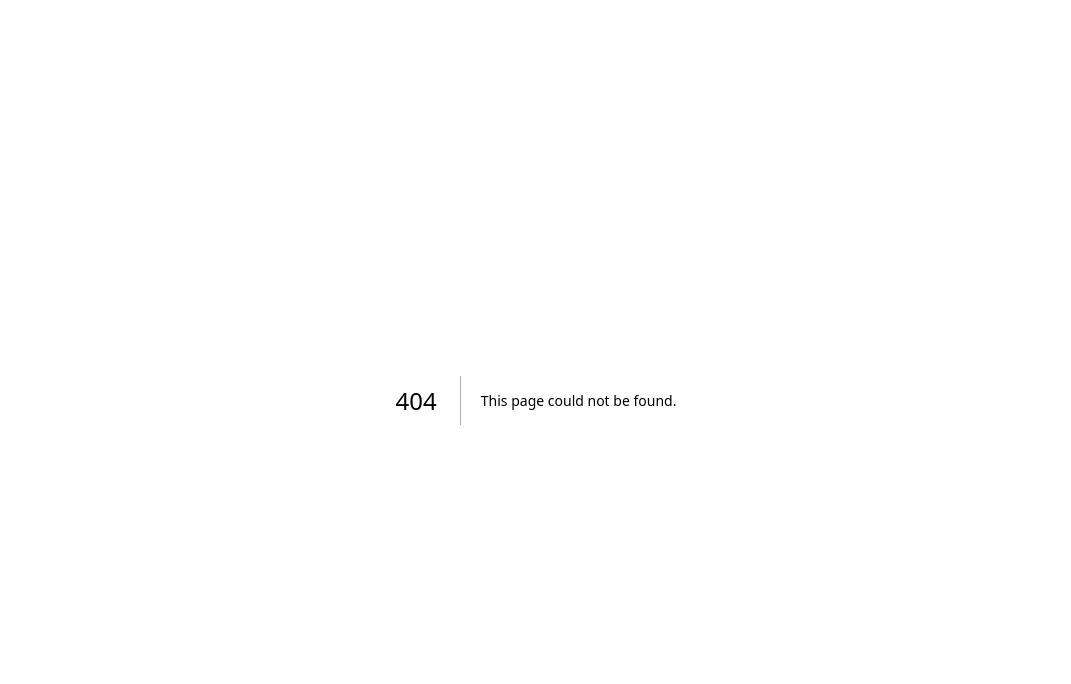
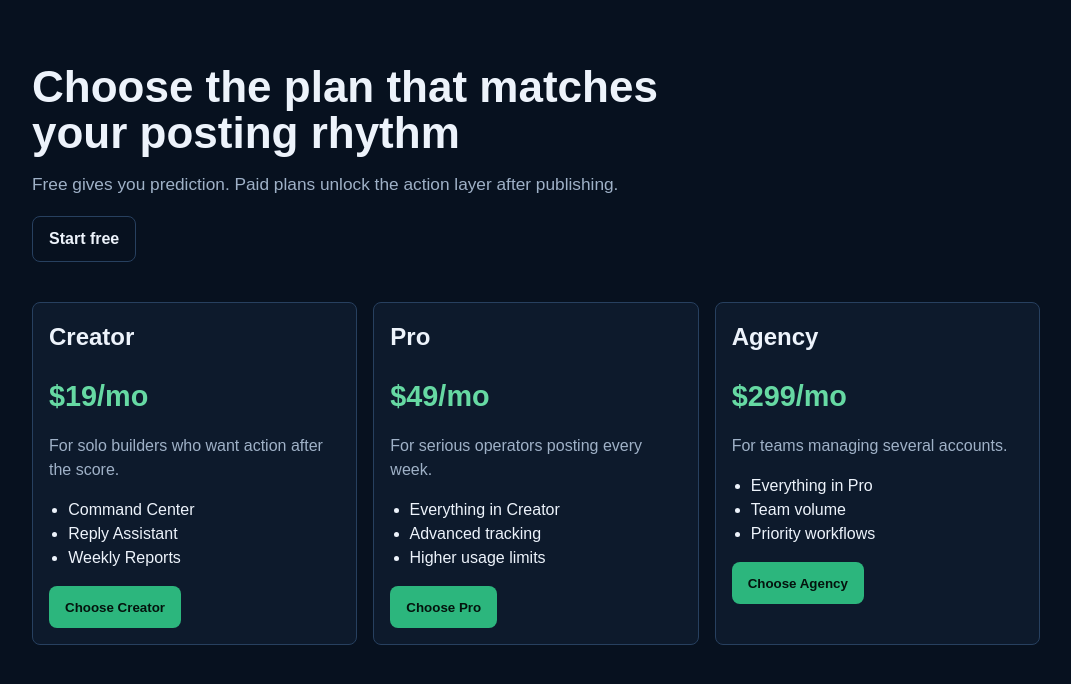
Before and after one commit to Nasser934/Signal_OS, a Next.js app in the folder web/: page /pricing in a window 1280 px wide. Before the commit this address had no page. Shown: the top 684 px of the page, without its empty margins (104-1175 px from the left). Built offline with nearby package versions, Linux system fonts and the light colour scheme.

Commit message:
Improve marketing flow and add pricing page

```diff
--- /dev/null
+++ b/web/app/pricing/page.tsx
@@ -0,0 +1,100 @@
+'use client';
+
+import Link from 'next/link';
+import { useState } from 'react';
+
+type Plan = 'creator' | 'pro' | 'agency';
+
+const PLANS: Array<{
+  id: Plan;
+  name: string;
+  price: string;
+  description: string;
+  bullets: string[];
+}> = [
+  {
+    id: 'creator',
+    name: 'Creator',
+    price: '$19/mo',
+    description: 'For solo builders who want action after the score.',
+    bullets: ['Command Center', 'Reply Assistant', 'Weekly Reports'],
+  },
+  {
+    id: 'pro',
+    name: 'Pro',
+    price: '$49/mo',
+    description: 'For serious operators posting every week.',
+    bullets: ['Everything in Creator', 'Advanced tracking', 'Higher usage limits'],
+  },
+  {
+    id: 'agency',
+    name: 'Agency',
+    price: '$299/mo',
+    description: 'For teams managing several accounts.',
+    bullets: ['Everything in Pro', 'Team volume', 'Priority workflows'],
+  },
+];
+
+export default function PricingPage() {
+  const [loadingPlan, setLoadingPlan] = useState<Plan | null>(null);
+  const [message, setMessage] = useState('');
+
+  async function startCheckout(plan: Plan) {
+    setLoadingPlan(plan);
+    setMessage('');
+
+    try {
+      const response = await fetch('/api/billing/checkout', {
+        method: 'POST',
+        headers: { 'Content-Type': 'application/json' },
+        body: JSON.stringify({ plan }),
+      });
+      const body = (await response.json()) as { checkoutUrl?: string; error?: string };
+
+      if (!response.ok || !body.checkoutUrl) {
+        setMessage(body.error ?? 'Checkout is not available yet.');
+        return;
+      }
+
+      window.location.href = body.checkoutUrl;
+    } catch (error) {
+      setMessage(error instanceof Error ? error.message : 'Unable to start checkout.');
+    } finally {
+      setLoadingPlan(null);
+    }
+  }
+
+  return (
+    <main>
+      <section className="hero">
+        <div className="hero-copy">
+          <h1>Choose the plan that matches your posting rhythm</h1>
+          <p>Free gives you prediction. Paid plans unlock the action layer after publishing.</p>
+          <div className="actions">
+            <Link className="button-link secondary" href="/draft">Start free</Link>
+          </div>
+        </div>
+      </section>
+
+      <section className="pricing-grid">
+        {PLANS.map((plan) => (
+          <article className="card plan-card" key={plan.id}>
+            <h2>{plan.name}</h2>
+            <strong className="price">{plan.price}</strong>
+            <p className="muted">{plan.description}</p>
+            <ul>
+              {plan.bullets.map((item) => <li key={item}>{item}</li>)}
+            </ul>
+            <div className="plan-actions">
+              <button onClick={() => startCheckout(plan.id)} disabled={loadingPlan === plan.id}>
+                {loadingPlan === plan.id ? 'Loading...' : `Choose ${plan.name}`}
+              </button>
+            </div>
+          </article>
+        ))}
+      </section>
+
+      {message ? <section className="card">{message}</section> : null}
+    </main>
+  );
+}
--- a/web/app/styles.css
+++ b/web/app/styles.css
@@ -1,7 +1,56 @@
-body { font-family: Arial, sans-serif; margin: 0; background: #0b1020; color: #e6edf8; }
-main { max-width: 860px; margin: 0 auto; padding: 2rem 1rem; }
-.card { background: #111933; border: 1px solid #243260; border-radius: 12px; padding: 1rem; margin-bottom: 1rem; }
+:root {
+  color-scheme: dark;
+  --bg: #07111f;
+  --surface: #0d1a2c;
+  --surface-2: #12233a;
+  --border: #27405f;
+  --text: #edf3fb;
+  --muted: #9fb1c7;
+  --accent: #66d9a3;
+  --accent-strong: #2cb67d;
+}
+
+* { box-sizing: border-box; }
+body { margin: 0; background: var(--bg); color: var(--text); font-family: Arial, sans-serif; line-height: 1.5; }
+a { color: inherit; }
+main { max-width: 1040px; margin: 0 auto; padding: 2rem 1rem 3rem; }
+h1, h2, h3, p { margin-top: 0; }
+.hero { display: grid; gap: 1.5rem; padding: 2rem 0 2.5rem; }
+.hero-copy { max-width: 720px; }
+.hero-copy h1 { font-size: 2.75rem; line-height: 1.05; margin-bottom: 1rem; }
+.hero-copy p { max-width: 640px; color: var(--muted); font-size: 1.08rem; }
+.actions, .nav-links, .plan-actions { display: flex; flex-wrap: wrap; gap: .75rem; }
+.button-link, button {
+  border: 0;
+  border-radius: 8px;
+  background: var(--accent-strong);
+  color: #04130d;
+  cursor: pointer;
+  display: inline-flex;
+  align-items: center;
+  justify-content: center;
+  min-height: 42px;
+  padding: .65rem 1rem;
+  font-weight: 700;
+  text-decoration: none;
+}
+.button-link.secondary { background: transparent; color: var(--text); border: 1px solid var(--border); }
+.card { background: var(--surface); border: 1px solid var(--border); border-radius: 8px; padding: 1rem; margin-bottom: 1rem; }
+.feature-grid, .pricing-grid { display: grid; grid-template-columns: repeat(3, minmax(0, 1fr)); gap: 1rem; }
+.feature-card, .plan-card { margin-bottom: 0; }
+.plan-card strong { display: block; font-size: 1.8rem; margin: .5rem 0 1rem; }
+.muted { color: var(--muted); }
+.app-shell { max-width: 1040px; }
+.top-nav { display: flex; align-items: center; justify-content: space-between; gap: 1rem; margin-bottom: 1.25rem; }
+.brand { font-size: 1.15rem; font-weight: 700; text-decoration: none; }
+.nav-links a { color: var(--muted); text-decoration: none; }
+.nav-links a:hover { color: var(--text); }
 label { display: block; margin-bottom: .4rem; font-weight: 700; }
-textarea,input,select { width: 100%; box-sizing: border-box; border-radius: 8px; border: 1px solid #33467d; background: #0a1228; color: #e6edf8; padding: .7rem; }
-button { border-radius: 8px; border: 0; background: #4f7cff; color: white; padding: .6rem 1rem; font-weight: 700; cursor: pointer; }
+textarea, input, select { width: 100%; margin-bottom: .85rem; border-radius: 8px; border: 1px solid var(--border); background: #091423; color: var(--text); padding: .75rem; }
 ul { padding-left: 1.2rem; }
+.price { color: var(--accent); }
+@media (max-width: 760px) {
+  .hero-copy h1 { font-size: 2rem; }
+  .feature-grid, .pricing-grid { grid-template-columns: 1fr; }
+  .top-nav { align-items: flex-start; flex-direction: column; }
+}
```
Also changed, not shown: web/app/(app)/layout.tsx (+11 -7 lines), web/app/(marketing)/page.tsx (+28 -5 lines).
